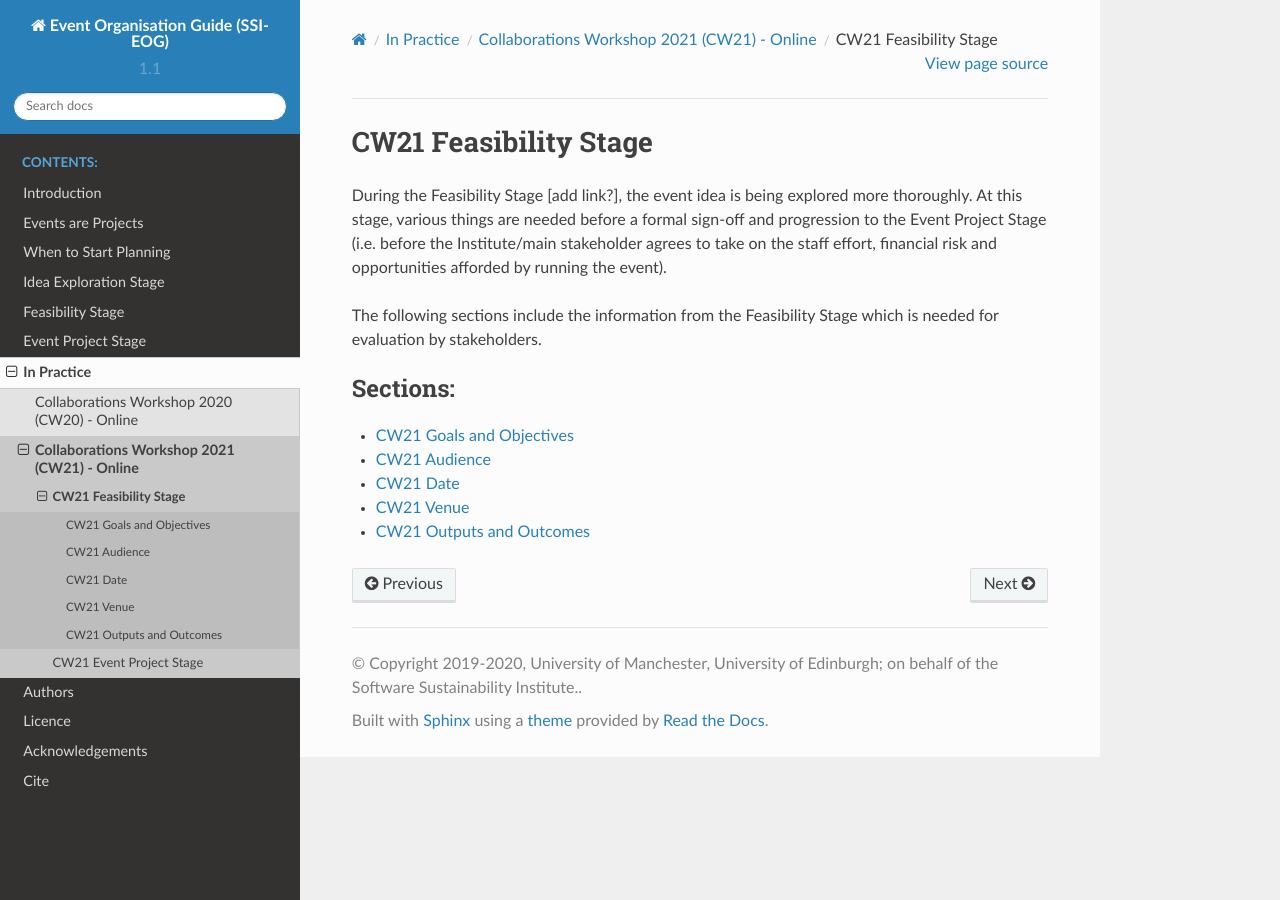
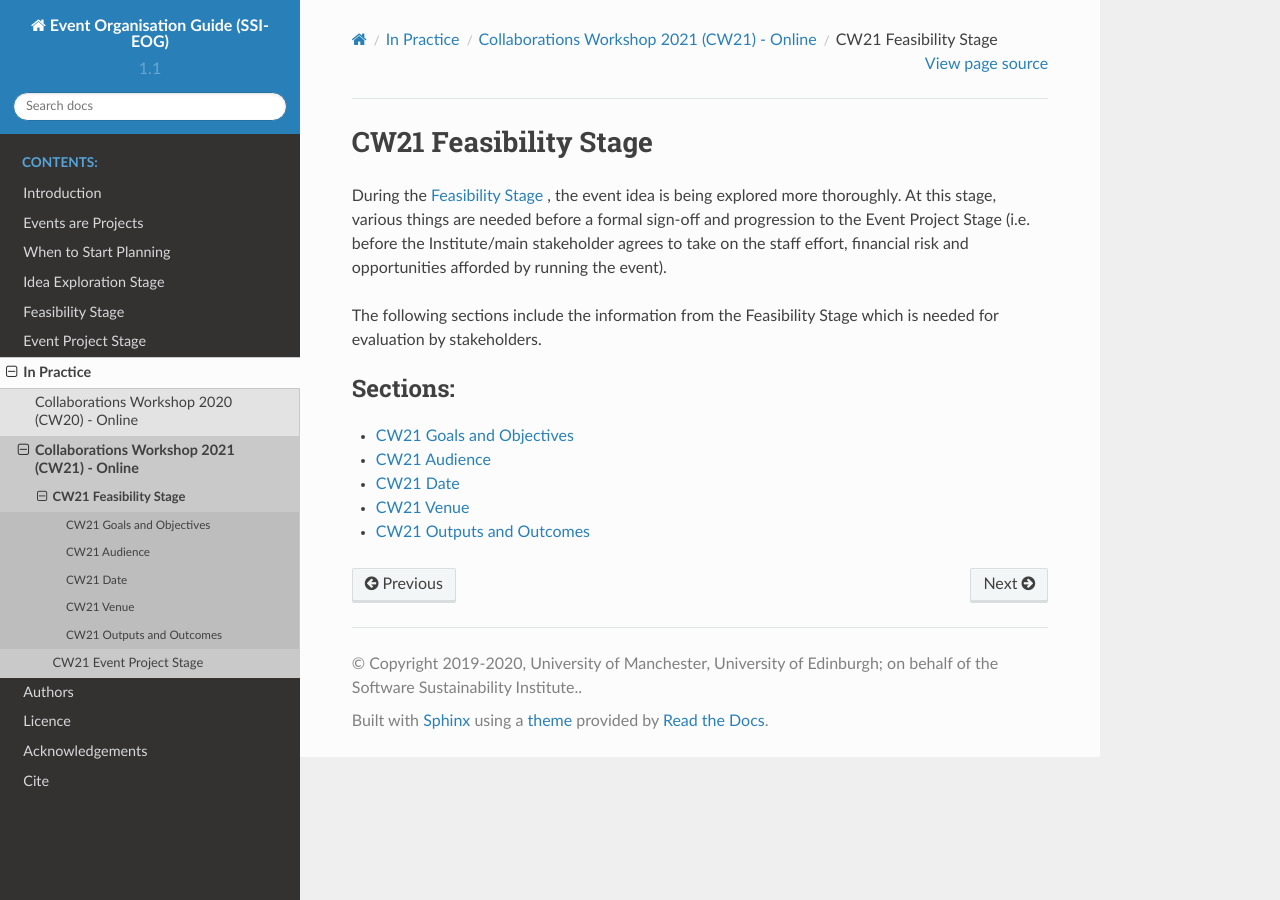
Before and after one commit to softwaresaved/event-organisation-guide, a Sphinx documentation site: the page built from docs/eog/eog-in-practice/cw21/feasibility-stage/feasibility-stage.rst, in a window 1280 px wide. Built offline with Sphinx 7.4.7 and the Read the Docs theme 2.0.0, drawn with Linux system fonts in a browser that asks for light colours.

Commit message:
Update docs/eog/eog-in-practice/cw21/feasibility-stage/feasibility-stage.rst
Co-authored-by: shoaibsufi <shoaibsufi@gmail.com>

```diff
--- a/docs/eog/eog-in-practice/cw21/feasibility-stage/feasibility-stage.rst
+++ b/docs/eog/eog-in-practice/cw21/feasibility-stage/feasibility-stage.rst
@@ -3,7 +3,7 @@
 CW21 Feasibility Stage
 ========================
 
-During the Feasibility Stage [add link?], the event idea is being explored more thoroughly.
+During the `Feasibility Stage <https://event-organisation-guide.readthedocs.io/en/latest/eog/feasibility-stage.html>`_ , the event idea is being explored more thoroughly.
 At this stage, various things are needed before a formal sign-off and progression to the Event Project Stage (i.e. before the Institute/main stakeholder agrees to take on the staff effort, financial risk and opportunities afforded by running the event).
 
 The following sections include the information from the Feasibility Stage which is needed for evaluation by stakeholders.
```
